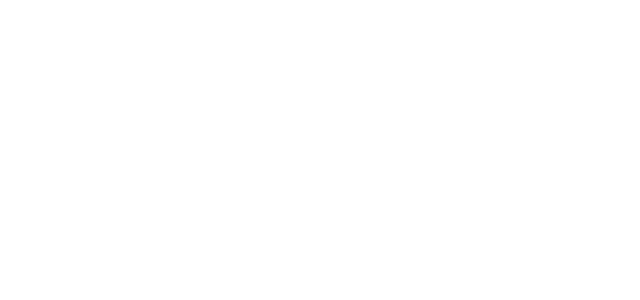
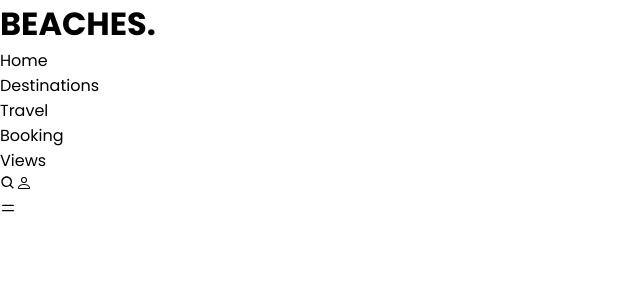
Before and after one commit to VladimirVolvakov/travel-website-react-app, a React (Create React App) app: page / in a window 1280 px wide. Shown: the top 300 px of the page, without its empty margins (0-640 px from the left). Built offline with nearby package versions, Linux system fonts and the light colour scheme.

Commit message:
feat: add layout of Navbar component

```diff
--- a/package.json
+++ b/package.json
@@ -8,6 +8,7 @@
     "@testing-library/user-event": "^13.5.0",
     "react": "^18.2.0",
     "react-dom": "^18.2.0",
+    "react-icons": "^4.4.0",
     "react-scripts": "5.0.1",
     "web-vitals": "^2.1.4"
   },
--- a/src/App.js
+++ b/src/App.js
@@ -1,9 +1,11 @@
 import React from 'react';
+// Components:
+import Navbar from './components/Navbar/Navbar';
 
 function App() {
   return (
     <div>
-
+      <Navbar />
     </div>
   );
 }
--- /dev/null
+++ b/src/components/Navbar/Navbar.jsx
@@ -0,0 +1,30 @@
+// Menu icons:
+import { BiSearch } from "react-icons/bi";
+import { BsPerson } from "react-icons/bs";
+import { HiOutlineMenuAlt4 } from "react-icons/hi";
+
+const Navbar = () => {
+  return (
+    <div className="navbar">
+      <div className="logo">
+        <h2>BEACHES.</h2>
+      </div>
+      <ul className="nav-menu">
+        <li>Home</li>
+        <li>Destinations</li>
+        <li>Travel</li>
+        <li>Booking</li>
+        <li>Views</li>
+      </ul>
+      <div className="nav-icons">
+        <BiSearch className="icon" />
+        <BsPerson className="icon" />
+      </div>
+      <div className="burger-menu">
+        <HiOutlineMenuAlt4 className="icon" />
+      </div>
+    </div>
+  );
+};
+
+export default Navbar;
```
Also changed, not shown: src/components/Navbar/Navbar.styles.css (added), 1 other file (tests, documents, lock files or other folders).
